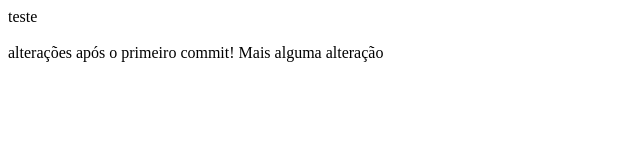
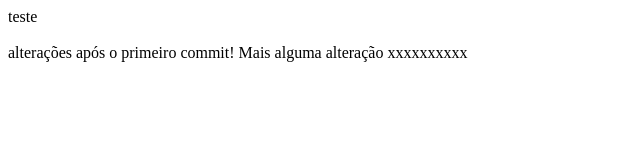
Before and after one commit to alessandrogonzalez/netuno-teste, a plain HTML site: page teste.html in a window 1280 px wide. Shown: the whole page, without its empty margins (0-640 px from the left). Drawn offline with Linux system fonts and the light colour scheme.

Commit message:
alterei 1
xxxxxxxxxxxx

```diff
--- a/teste.html
+++ b/teste.html
@@ -9,7 +9,7 @@
 
 
 Mais alguma alteração
-
+xxxxxxxxxx
 
 
 
```
